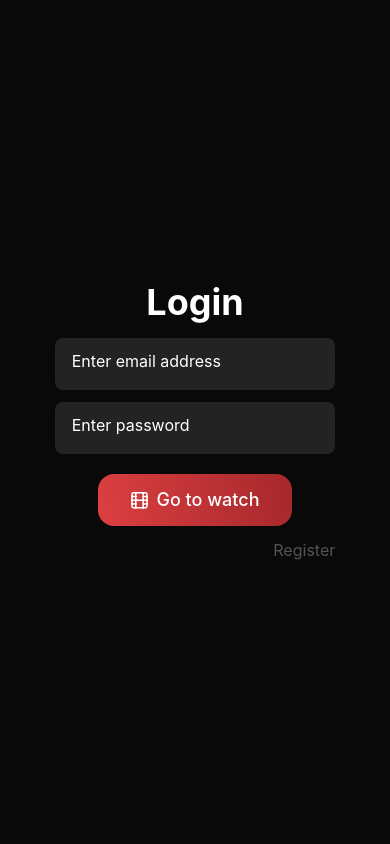
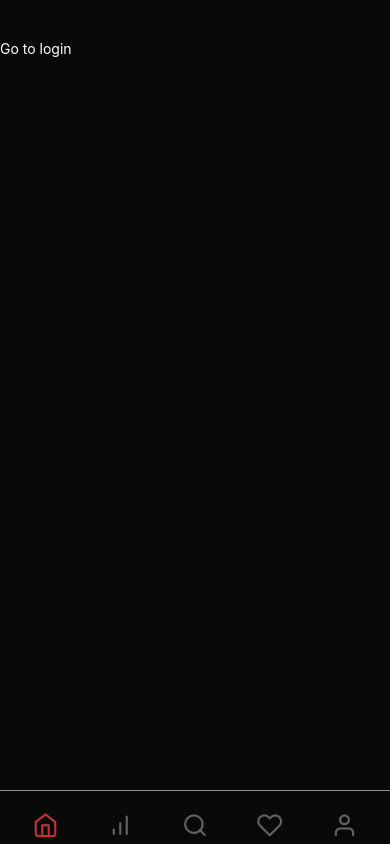
Before and after one commit to Konstantin6378/Mobile-app, a React Native app in the folder cinema-app/: screen / in a window 390 px wide. Built offline with nearby package versions, Linux system fonts and the light colour scheme.

Commit message:
fix
fix navigate

```diff
--- a/cinema-app/app/components/providers/auth/AuthProvider.tsx
+++ b/cinema-app/app/components/providers/auth/AuthProvider.tsx
@@ -8,6 +8,8 @@ import {
 } from 'react'
 import { View } from 'react-native'
 
+import { IUser } from '@/shared/types/user.interface'
+
 import { IContext, TypeUserState } from './auth-provider.interface'
 
 export const AuthContext = createContext({} as IContext)
@@ -15,7 +17,7 @@ export const AuthContext = createContext({} as IContext)
 SplashScreen.preventAutoHideAsync()
 
 const AuthProvider: FC<PropsWithChildren<unknown>> = ({ children }) => {
-	const [user, setUser] = useState<TypeUserState>(null)
+	const [user, setUser] = useState<TypeUserState>({} as IUser)
 
 	useEffect(() => {
 		let mounted = true
--- a/cinema-app/app/navigation/Navigation.tsx
+++ b/cinema-app/app/navigation/Navigation.tsx
@@ -19,6 +19,8 @@ const Navigation: FC = () => {
 	const navRef = useNavigationContainerRef()
 
 	useEffect(() => {
+		setCurrentRoute(navRef.getCurrentRoute()?.name)
+
 		const listener = navRef.addListener('state', () =>
 			setCurrentRoute(navRef.getCurrentRoute()?.name)
 		)
```
